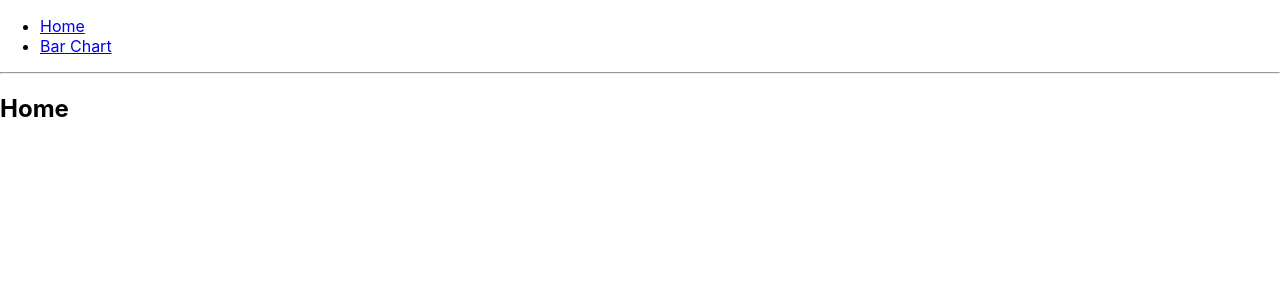
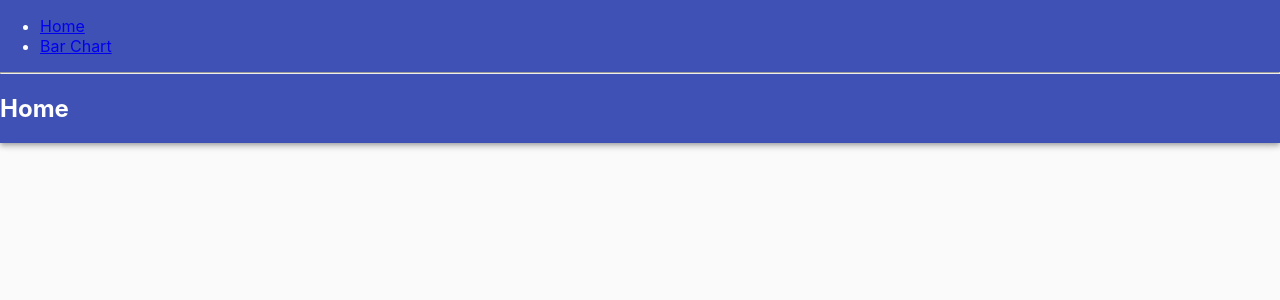
Before and after one commit to justin0022/dataviz, a React (Create React App) app: page / in a window 1280 px wide. Shown: the top 300 px of the page. Built offline with nearby package versions, Linux system fonts and the light colour scheme.

Commit message:
Working on integrating material design components into app

```diff
--- a/package.json
+++ b/package.json
@@ -3,6 +3,7 @@
   "version": "0.1.0",
   "private": true,
   "dependencies": {
+    "@material-ui/core": "^3.7.0",
     "react": "^16.7.0-alpha.0",
     "react-dom": "^16.7.0-alpha.0",
     "react-router-dom": "^4.3.1",
--- a/src/App.js
+++ b/src/App.js
@@ -1,10 +1,15 @@
 import React from 'react'
+import CssBaseline from '@material-ui/core/CssBaseline'
+import AppBar from '@material-ui/core/AppBar';
 import Home from './containers/Home'
 import ChartsContainer from './containers/ChartsContainer'
 import { BrowserRouter as Router, Route, Link } from 'react-router-dom'
 
 function App () {
   return (
+    <div>
+      <CssBaseline />
+      <AppBar position='absolute'>
         <Router>
           <div>
             <ul>
@@ -20,6 +25,8 @@ function App () {
             <Route path='/Charts' component={ChartsContainer} />
           </div>
         </Router>
+      </AppBar>
+    </div>
   )
 }
 
```
Also changed, not shown: 1 other file (tests, documents, lock files or other folders). Lines whose indentation alone changed are shown as unchanged.
